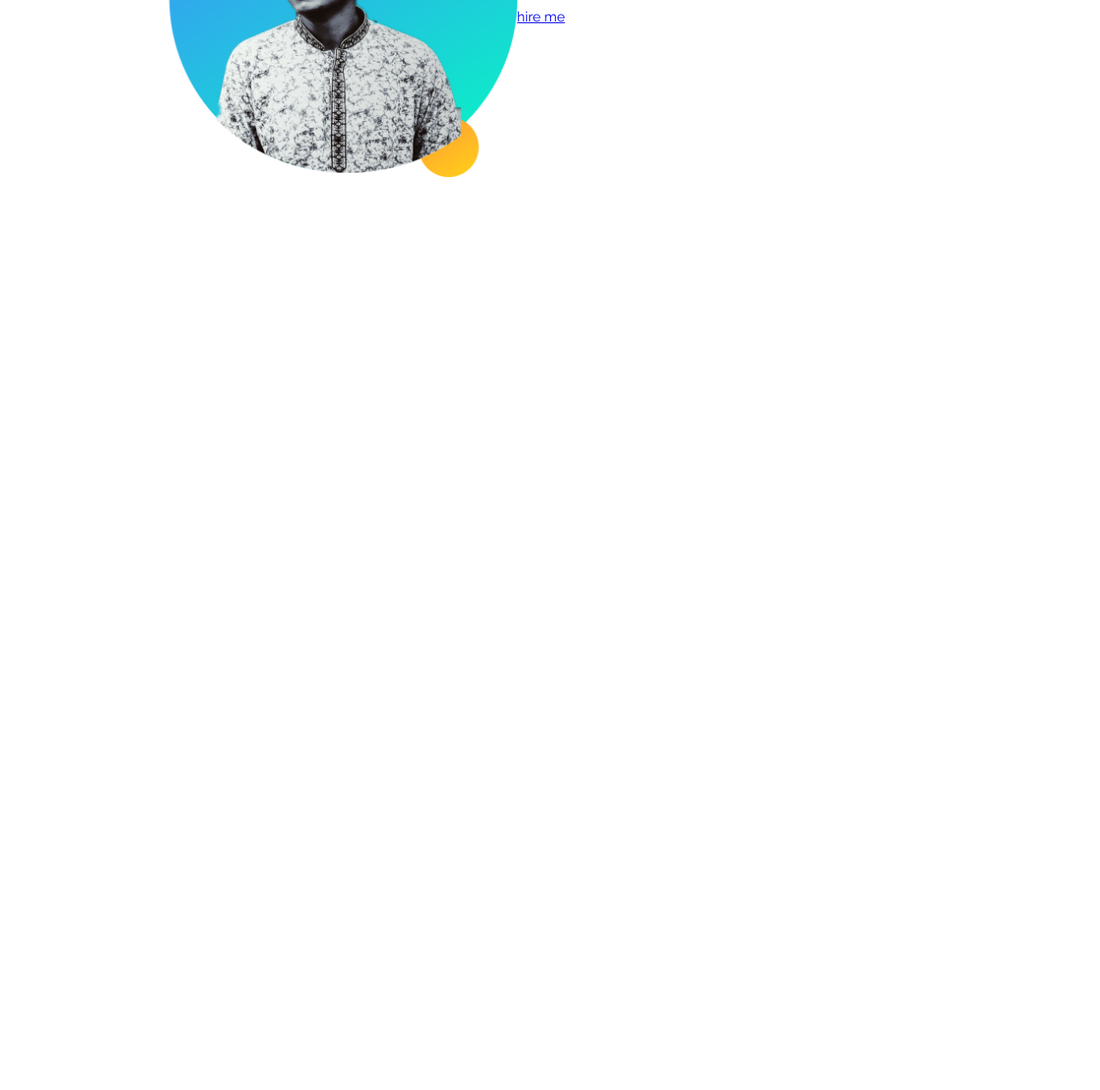
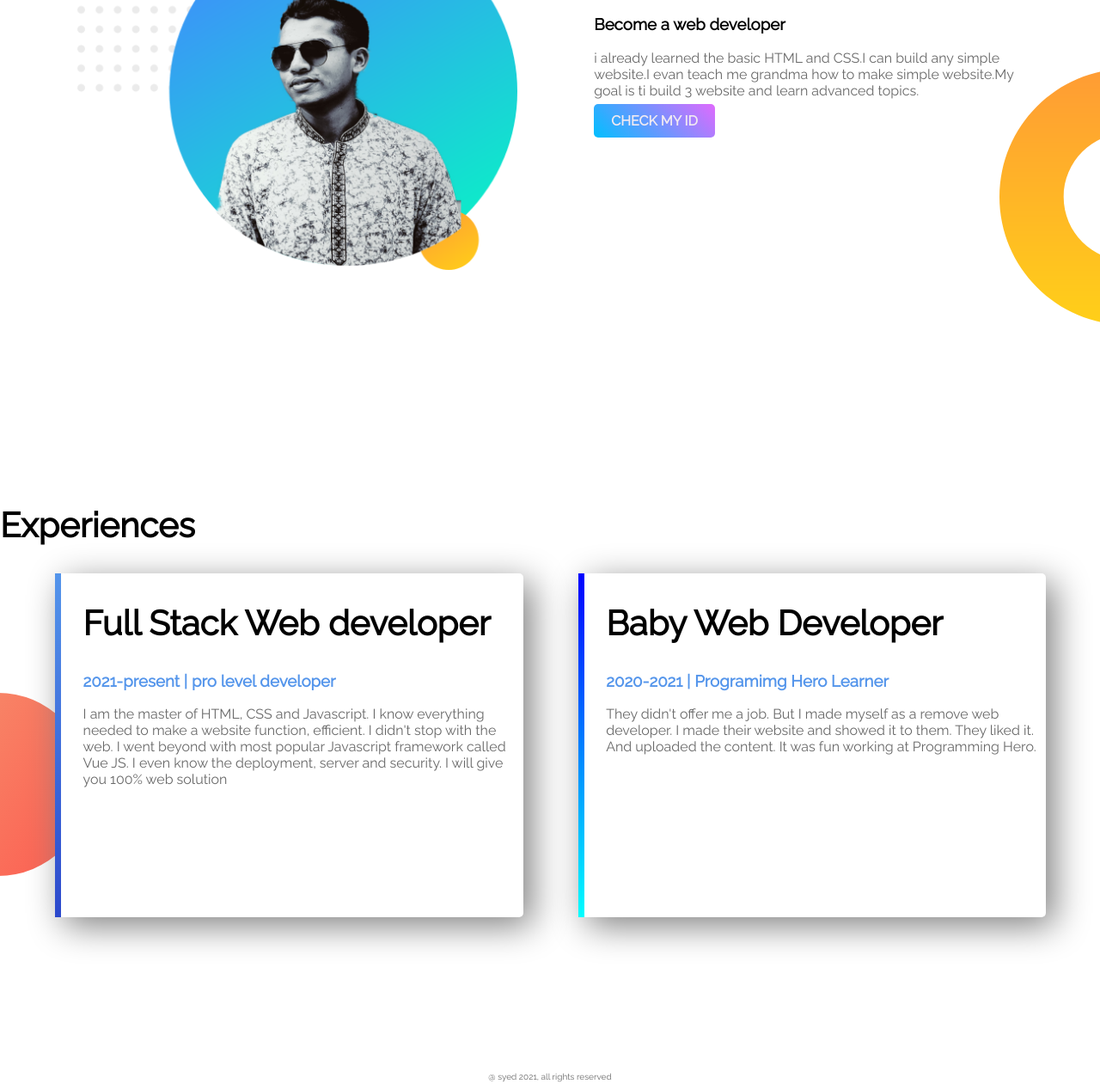
Before and after one commit to syedtarif/my-portfolio, a plain HTML site: page index.html in a window 1280 px wide. Shown: the part 746-2014 px from the top of the page at 86% size. Before the commit the page ends 956 px from the top, so only its background shows below. Drawn offline with Linux system fonts and the light colour scheme.

Commit message:
project complete

```diff
--- a/index.html
+++ b/index.html
@@ -11,25 +11,41 @@
     <section class="top-banner">
         <div class="half-width">
             <h1>Welcome To<h1>
-                <h1><span class="name-heighlight">SYED</span> Website</h1>
+                <h1><span class="color-heighlight">SYED</span> Website</h1>
                 <h3>World class web developer</h3>
                 <p>You might saw me jumping, climbing buildings, and stopping trains. But nobody pays me a dime for that work. That's why I am learning and mastering web development. I will not stop until I become the Web Development Hero</p>
-                <a class="link-button" target="_blank" href="www.facebook.com">HIRE ME</a>
+                <a target="_blank" class="link-button" target="_blank" href="www.facebook.com">HIRE ME</a>
         </div>
         <div class="half-width">
             <img src="images/profile1.png" alt="">
         </div>
     </section>
-    <section class="middle-banner">
+    <section class="dream-area">
         <div class="half-width">
             <img src="images/image 10.png" alt="">
         </div>
-        <div class="helf-width">
-            <h1>Dream Big</h1>
+        <div class="half-width">
+            <h2>Dream Big</h2>
             <h3>Become a web developer</h3>
             <p>i already learned the basic HTML and CSS.I can build any simple website.I evan teach me grandma how to make simple website.My goal is ti build 3 website and learn advanced topics.</p>
-            <a href="facebook.com">hire me</a>
+            <a target="_blank" class="link-button" href="facebook.com">CHECK MY ID</a>
         </div>
     </section>
+    <section class="experiences">
+        <h2>Experiences</h2>
+        <div id="full-st" class="half-width single-ex">
+            <h2>Full Stack Web developer</h2>
+            <h3 class="color-heighlight">2021-present | pro level developer</h3>
+            <p>I am the master of HTML, CSS and Javascript. I know everything needed to make a website function, efficient. I didn't stop with the web. I went beyond with most popular Javascript framework called Vue JS. I even know the deployment, server and security. I will give you 100% web solution</p>
+        </div>
+        <div id="baby-web" class="half-width single-ex">
+            <h2>Baby Web Developer</h2>
+            <h3 class="color-heighlight">2020-2021 | Programimg Hero Learner</h3>
+            <p>They didn't offer me a job. But I made myself as a remove web developer. I made their website and showed it to them. They liked it. And uploaded the content. It was fun working at Programming Hero.</p>
+        </div>
+    </section>
+    <footer>
+        <p>@ syed 2021, all rights reserved</p>
+    </footer>
 </body>
 </html>
--- a/style.css
+++ b/style.css
@@ -5,8 +5,14 @@ body{
 h1{
     font-size: 50px;
 }
-.name-heighlight{
-    color: orangered;
+h2{
+    font-size: 40px;
+}
+p{
+    color: dimgray;
+}
+.color-heighlight{
+    color: rgb(84, 149, 235);
 }
 .half-width{
     width: 40%;
@@ -18,9 +24,13 @@ h1{
     width: 100%;
 }
 .top-banner{
-    height: 500px;
     background-image: url(images/top-banner.png);
     background-repeat: no-repeat;
+
+}
+section{
+     height: 500px;
+     padding-bottom: 150px;
 }
 .link-button{
     text-decoration: none;
@@ -30,3 +40,33 @@ h1{
     font-weight: 700;
     background-image: linear-gradient(45deg, deepskyblue, rgb(224, 106, 253) );
 }
+.dream-area{
+    background-image: url(images/dream-bg.png);
+    background-repeat: no-repeat;
+    background-position: right;
+}
+.single-ex{
+    height: 80%;
+    box-shadow: 10px 10px 40px gray;
+    border-radius: 5px;
+    background-color: white;
+}
+.experiences{
+    background-image: url(images/exp-bg.png);
+    background-repeat: no-repeat;
+    background-position: left;
+}
+#full-st{
+    border-left: 7px solid;
+    border-image: linear-gradient(180deg, rgb(84, 149, 235), rgb(43, 72, 204));
+    border-image-slice: 1;
+}
+#baby-web{
+    border-left: 7px solid ;
+    border-image: linear-gradient(180deg, blue, cyan);
+    border-image-slice: 1;
+}
+footer p{
+    text-align: center;
+    font-size: 10px;
+}
```
